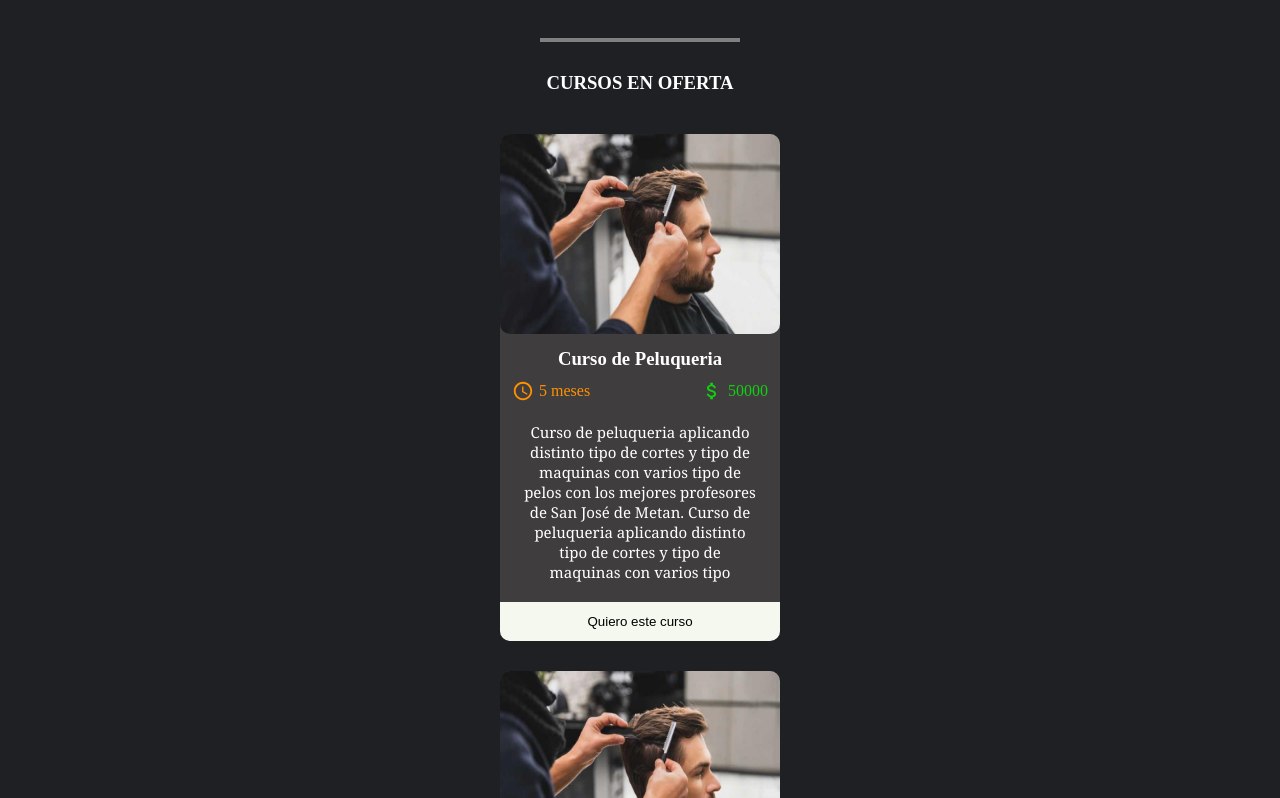
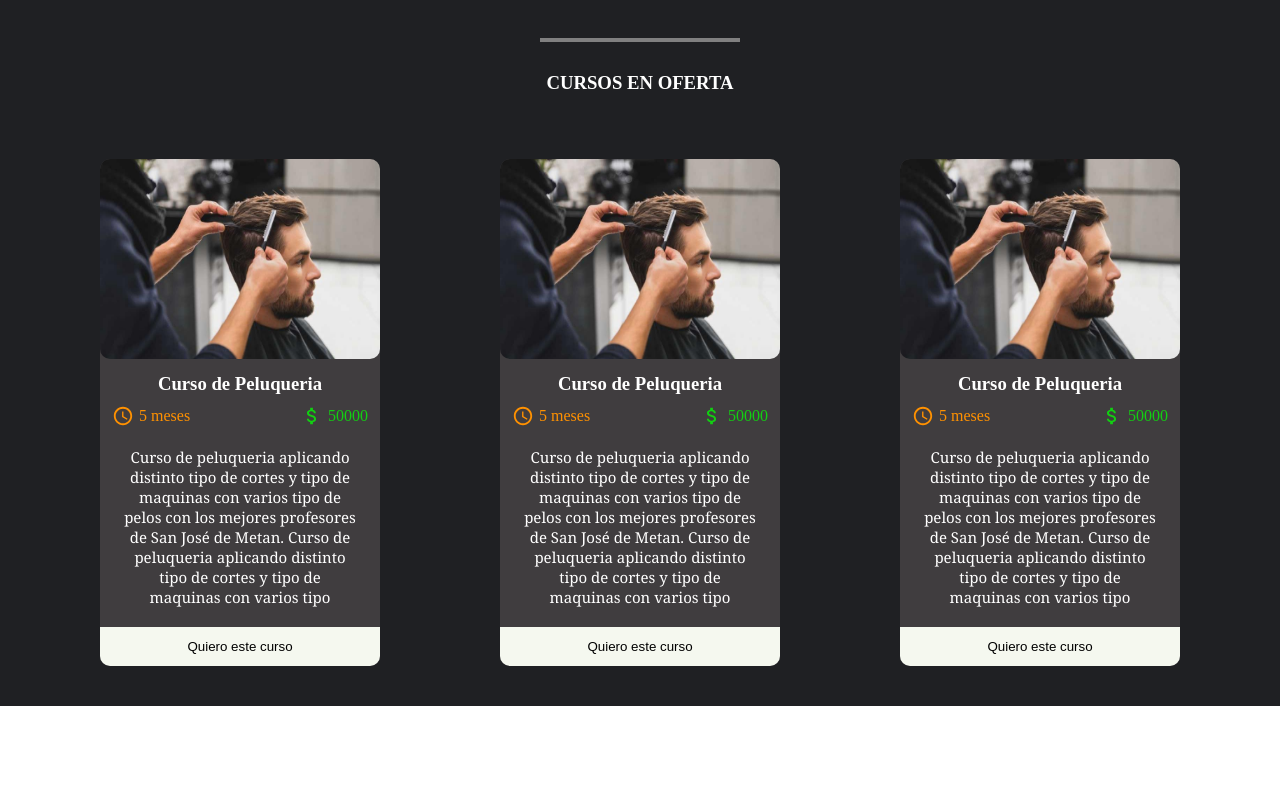
Before and after one commit to ignacioM3/Olimpo-Academy, a React (Vite) app: page / in a window 1280 px wide. Shown: the part 462-1260 px from the top of the page. After the commit the page ends 1168 px from the top, so only its background shows below. Built offline with nearby package versions, Linux system fonts and the light colour scheme.

Commit message:
agrega medias y efecto a las card

```diff
--- a/src/components/Card.jsx
+++ b/src/components/Card.jsx
@@ -51,6 +51,10 @@ const Container = styled.div`
   margin: 25px auto 30px;
   border-radius: 10px;
   background-color: #e8d2d229;
+  transition: 1s all ease;
+  :hover{
+    transform: translateY(-15px)
+  }
 
 `
 const Wrapper = styled.div`
--- a/src/components/Main2.jsx
+++ b/src/components/Main2.jsx
@@ -20,9 +20,14 @@ const Main2 = () => {
 
       <Cursos>
         <Title2>CURSOS EN OFERTA</Title2>
+        <CardContainer>
+          <Row>
             <Card />
             <Card />
             <Card />
+          </Row>
+        </CardContainer>
+
       </Cursos>
     </Container>
   )
@@ -56,7 +61,7 @@ const Title = styled.h1`
   }
 
 `
-const Description = styled.p  `
+const Description = styled.p`
 padding-top: 25px;
   font-size: 18px;
   font-family: Cambria, Cochin, Georgia, Times, 'Times New Roman', serif;
@@ -110,6 +115,21 @@ const Title2 = styled.h3`
   margin: 30px 0 40px;
 `
 
+const CardContainer = styled.div`
+   width: 100%;
+    margin: 0 auto;
+    max-width: 800px;
+
+    @media only screen and (min-width: 1024px) {
+      max-width: 1200px;
+    }
+`
+const Row = styled.div`
+    display: flex;
+    flex-wrap: wrap;
+    justify-content: center;
+`
+
 
 const Line = styled.div`
   width: 200px;
```
Lines whose indentation alone changed are shown as unchanged.
